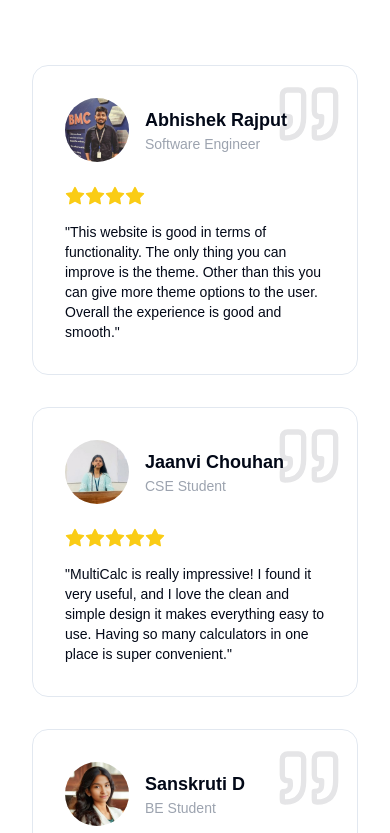
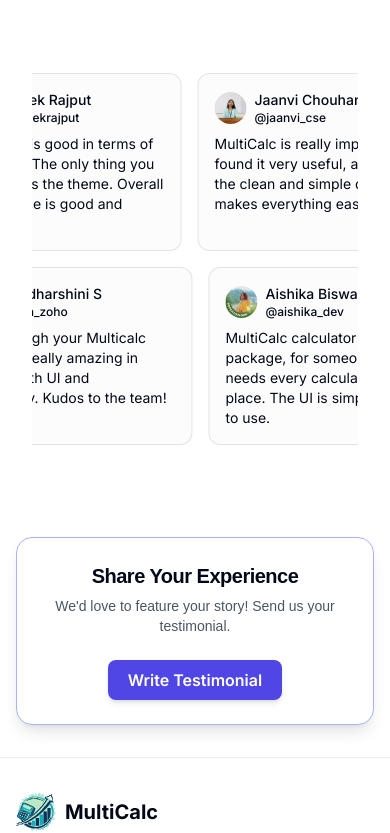
Before and after one commit to codewithdhruba01/MultiCalc, a React (Vite) app: page / in a window 390 px wide. Shown: the part 4511-5344 px from the top of the page. Built offline with nearby package versions, Linux system fonts and the light colour scheme; a web font is replaced by a local one.

Commit message:
feat: add new SVG illustrations and enhance testimonials section with marquee effect

```diff
--- a/src/components/sections/home/Testimonials.tsx
+++ b/src/components/sections/home/Testimonials.tsx
@@ -1,74 +1,87 @@
-import { Star, Quote } from 'lucide-react';
+import { cn } from "@/lib/utils"
+import { Marquee } from "@/registry/magicui/marquee"
+
+const reviews = [
+  {
+    name: "Abhishek Rajput",
+    username: "@abhishekrajput",
+    body: "This website is good in terms of functionality. The only thing you can improve is the theme. Overall the experience is good and smooth.",
+    img: "/testimoni/img1.jpeg",
+  },
+  {
+    name: "Jaanvi Chouhan",
+    username: "@jaanvi_cse",
+    body: "MultiCalc is really impressive! I found it very useful, and I love the clean and simple design it makes everything easy to use.",
+    img: "/testimoni/img2.jpeg",
+  },
+  {
+    name: "Sanskruti D",
+    username: "@sanskruti_be",
+    body: "I was very impressed with the MultiCal website. It offers a truly comprehensive suite of tools, incredibly fast and responsive.",
+    img: "/testimoni/img3.jpeg",
+  },
+  {
+    name: "Janani M",
+    username: "@janani_zoho",
+    body: "I have used the Multicalc platform. It is very smooth to use. It had wide range of calculators. With a Sleek UI and smooth UX.",
+    img: "/testimoni/img4.jpeg",
+  },
+  {
+    name: "Priyadharshini S",
+    username: "@priya_zoho",
+    body: "I went through your Multicalc project, its really amazing in terms of both UI and functionality. Kudos to the team!",
+    img: "/testimoni/img6.jpeg",
+  },
+  {
+    name: "Aishika Biswas",
+    username: "@aishika_dev",
+    body: "MultiCalc calculator site is a full package, for someone who needs every calculation at one place. The UI is simple and easy to use.",
+    img: "/testimoni/img7.jpeg",
+  },
+]
+
+const firstRow = reviews.slice(0, reviews.length / 2)
+const secondRow = reviews.slice(reviews.length / 2)
+
+const ReviewCard = ({
+  img,
+  name,
+  username,
+  body,
+}: {
+  img: string
+  name: string
+  username: string
+  body: string
+}) => {
+  return (
+    <figure
+      className={cn(
+        "relative h-full w-64 cursor-pointer overflow-hidden rounded-xl border p-4",
+        // light styles
+        "border-gray-950/[.1] bg-gray-950/[.01] hover:bg-gray-950/[.05]",
+        // dark styles
+        "dark:border-gray-50/[.1] dark:bg-gray-50/[.10] dark:hover:bg-gray-50/[.15]"
+      )}
+    >
+      <div className="flex flex-row items-center gap-2">
+        <img className="rounded-full" width="32" height="32" alt="" src={img} />
+        <div className="flex flex-col">
+          <figcaption className="text-sm font-medium dark:text-white">
+            {name}
+          </figcaption>
+          <p className="text-xs font-medium dark:text-white/40">{username}</p>
+        </div>
+      </div>
+      <blockquote className="mt-2 text-sm">{body}</blockquote>
+    </figure>
+  )
+}
 
 export default function TestimonialsSection() {
-  const testimonials = [
-    {
-      id: 1,
-      name: 'Abhishek Rajput',
-      role: 'Software Engineer',
-      image: '/testimoni/img1.jpeg',
-      rating: 4,
-      comment:
-        'This website is good in terms of functionality. The only thing you can improve is the theme. Other than this you can give more theme options to the user. Overall the experience is good and smooth.',
-    },
-    {
-      id: 2,
-      name: 'Jaanvi Chouhan',
-      role: 'CSE Student',
-      image: '/testimoni/img2.jpeg',
-      rating: 5,
-      comment:
-        'MultiCalc is really impressive! I found it very useful, and I love the clean and simple design it makes everything easy to use. Having so many calculators in one place is super convenient.',
-    },
-    {
-      id: 3,
-      name: 'Sanskruti D',
-      role: 'BE Student',
-      image: '/testimoni/img3.jpeg',
-      rating: 5,
-      comment:
-        'I was very impressed with the MultiCal website. It offers a truly comprehensive suite of tools, The site is incredibly fast and responsive, making it a great resource for quick and efficient calculations. Highly recommended!',
-    },
-    {
-      id: 4,
-      name: 'Janani M',
-      role: 'SDE @Zoho',
-      image: '/testimoni/img4.jpeg',
-      rating: 5,
-      comment:
-        'I have used the Multicalc platform. It is very smooth to use. It had wide range of calculators. Interesting to explore all in one place. With a Sleek UI and smooth UX MultiCalc is built very well.',
-    },
-    {
-      id: 6,
-      name: 'Priyadharshini S',
-      role: 'SDE @Zoho',
-      image: '/testimoni/img6.jpeg',
-      rating: 5,
-      comment:
-        'I went through your Multicalc project, its really amazing in terms of both UI and functionality. the whole project is excellent, Kudos to the team for such a wonderful project.',
-    },
-    {
-      id: 7,
-      name: 'Aishika Biswas',
-      role: 'Developer @Mekyek',
-      image: '/testimoni/img7.jpeg',
-      rating: 5,
-      comment:
-        'MultiCalc calculator site is s full package, for someone who needs every calculation at one place, this your place! The UI is simple and easy to use. Kudos to the team for such a wonderful project.',
-    },
-    {
-      id: 8,
-      name: 'Archana B',
-      role: 'MTS @Zoho',
-      image: '/testimoni/img12.jpeg',
-      rating: 5,
-      comment:
-        'I like the way it have many calculations which includes health calcs too. This is a great work dhrubaraj! Congratulations.',
-    },
-  ];
 
   return (
-    <section className={`py-20 'bg-gray-800' : 'bg-gray-50'`}>
+    <section className="py-20">
       <div className="max-w-7xl mx-auto px-4 sm:px-6 lg:px-8">
         <div className="text-center mb-16">
           <h2 className="text-5xl font-excon font-bold mb-8 text-center">
@@ -79,55 +92,17 @@ export default function TestimonialsSection() {
           </p>
         </div>
 
-        <div
-          className="grid grid-cols-1 md:grid-cols-2 lg:grid-cols-4 gap-8"
-          data-aos="fade-up"
-        >
-          {testimonials.map((testimonial) => (
-            <div
-              key={testimonial.id}
-              className={` 'bg-gray-900 border-gray-700' : 'bg-white border-gray-200'} p-8 rounded-2xl border hover:shadow-2xl transition-all duration-300 group relative overflow-hidden`}
-            >
-              {/* Background Quote */}
-              <div className="absolute top-4 right-4 opacity-10">
-                <Quote className="w-16 h-16" />
-              </div>
-
-              {/* Profile */}
-              <div className="flex items-center mb-6">
-                <img
-                  src={testimonial.image}
-                  alt={testimonial.name}
-                  className="w-16 h-16 rounded-full object-cover mr-4"
-                />
-                <div>
-                  <h4
-                    className={`text-lg font-outfit font-bold 'text-white' : 'text-gray-900'`}
-                  >
-                    {testimonial.name}
-                  </h4>
-                  <p className="text-sm font-supreme text-gray-400">
-                    {testimonial.role}
-                  </p>
-                </div>
-              </div>
-
-              {/* Rating */}
-              <div className="flex items-center mb-4">
-                {[...Array(testimonial.rating)].map((_, i) => (
-                  <Star
-                    key={i}
-                    className="w-5 h-5 text-yellow-400 fill-current"
-                  />
-                ))}
-              </div>
-
-              {/* Comment */}
-              <p className="font-poppins text-sm relative z-10">
-                "{testimonial.comment}"
-              </p>
-            </div>
-          ))}
+        <div className="relative flex w-full flex-col items-center justify-center overflow-hidden">
+          <Marquee pauseOnHover className="[--duration:20s]">
+            {firstRow.map((review) => (
+              <ReviewCard key={review.username} {...review} />
+            ))}
+          </Marquee>
+          <Marquee reverse pauseOnHover className="[--duration:20s]">
+            {secondRow.map((review) => (
+              <ReviewCard key={review.username} {...review} />
+            ))}
+          </Marquee>
         </div>
       </div>
     </section>
--- /dev/null
+++ b/src/registry/magicui/marquee.tsx
@@ -0,0 +1,76 @@
+import { ComponentPropsWithoutRef } from "react"
+
+import { cn } from "@/lib/utils"
+
+interface MarqueeProps extends ComponentPropsWithoutRef<"div"> {
+  /**
+   * Optional CSS class name to apply custom styles
+   */
+  className?: string
+  /**
+   * Whether to reverse the animation direction
+   * @default false
+   */
+  reverse?: boolean
+  /**
+   * Whether to pause the animation on hover
+   * @default false
+   */
+  pauseOnHover?: boolean
+  /**
+   * Content to be displayed in the marquee
+   */
+  children: React.ReactNode
+  /**
+   * Whether to animate vertically instead of horizontally
+   * @default false
+   */
+  vertical?: boolean
+  /**
+   * Number of times to repeat the content
+   * @default 4
+   */
+  repeat?: number
+}
+
+export function Marquee({
+  className,
+  reverse = false,
+  pauseOnHover = false,
+  children,
+  vertical = false,
+  repeat = 4,
+  ...props
+}: MarqueeProps) {
+  return (
+    <div
+      {...props}
+      className={cn(
+        "group flex [gap:var(--gap)] overflow-hidden p-2 [--duration:40s] [--gap:1rem]",
+        {
+          "flex-row": !vertical,
+          "flex-col": vertical,
+        },
+        className
+      )}
+    >
+      {Array(repeat)
+        .fill(0)
+        .map((_, i) => (
+          <div
+            key={i}
+            className={cn("flex shrink-0 justify-around [gap:var(--gap)] flex-row", {
+              "group-hover:[animation-play-state:paused]": pauseOnHover,
+            })}
+            style={{
+              animation: vertical
+                ? `marquee-vertical var(--duration) linear infinite${reverse ? ' reverse' : ''}`
+                : `marquee var(--duration) linear infinite${reverse ? ' reverse' : ''}`,
+            }}
+          >
+            {children}
+          </div>
+        ))}
+    </div>
+  )
+}
--- a/src/styles/globals.css
+++ b/src/styles/globals.css
@@ -87,3 +87,22 @@ input[type="number"]::-webkit-outer-spin-button {
   animation: none;
   mix-blend-mode: normal;
 }
+
+/* Marquee Animations */
+@keyframes marquee {
+  from {
+    transform: translateX(0);
+  }
+  to {
+    transform: translateX(calc(-100% - var(--gap)));
+  }
+}
+
+@keyframes marquee-vertical {
+  from {
+    transform: translateY(0);
+  }
+  to {
+    transform: translateY(calc(-100% - var(--gap)));
+  }
+}
```
Also changed, not shown: public/undraw_math_ldpv.svg (added), public/undraw_mathematics_hc2c.svg (added).
